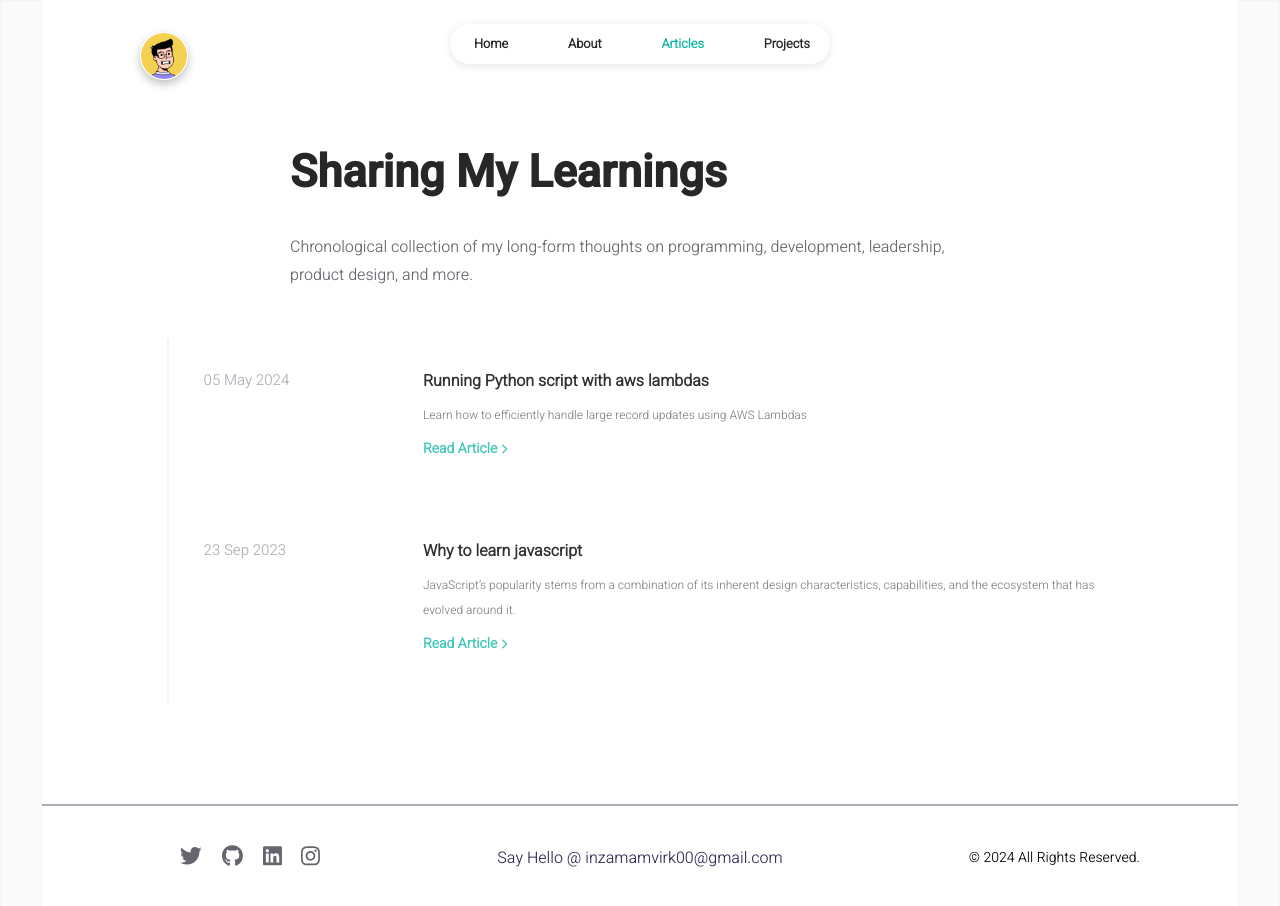
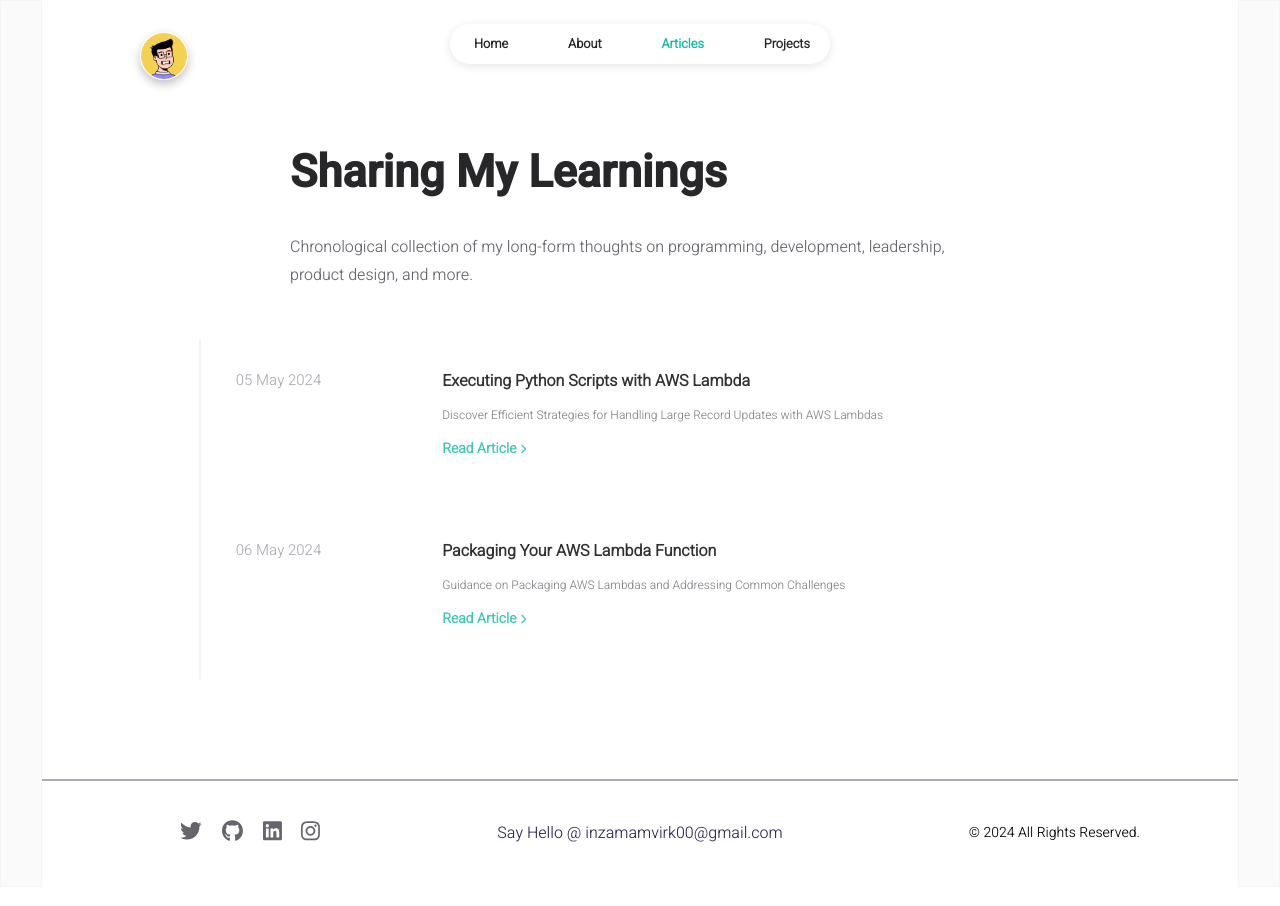
Before and after one commit to inzamam-virk/inzamam-virk.github.io, a React (Create React App) app: page /articles in a window 1280 px wide. Shown: the top 906 px of the page. Built offline with nearby package versions, Linux system fonts and the light colour scheme; no server answers.

Commit message:
Update experience

```diff
--- a/src/components/about/experience.jsx
+++ b/src/components/about/experience.jsx
@@ -25,9 +25,9 @@ const Experience = () => {
                 </div>
                 <div className="experience-details">
                     <p1>
-                        Build and scaled enterprise level applications using MERN Stack and Java based technologies.
-                        Played a key role in ensuring code quality and finalizing design level requirements. Successfully implemented key features in
-                        a musical company product and a real-estate portal, enhanced functionalities and streamlined deployment .
+                        Developed and scaled enterprise-level applications using Java technologies and MERN Stack.
+                        Played a pivotal role in ensuring code quality and finalizing design requirements. Successfully implemented key features for
+                        a music industry product and a real estate portal, enhancing functionalities and streamlining deployment processes.
                     </p1>
                 </div>
             </div>
--- a/src/data/articles.js
+++ b/src/data/articles.js
@@ -1,12 +1,10 @@
-import React from "react";
-import Content from "./articles/ContentPage";
 
 function article_1() {
 	return {
 		date: "05 May 2024",
-		title: "Running Python script with aws lambdas",
+		title: "Executing Python Scripts with AWS Lambda",
 		description:
-			"Learn how to efficiently handle large record updates using AWS Lambdas",
+			"Discover Efficient Strategies for Handling Large Record Updates with AWS Lambdas",
 		keywords: [
 			"python",
 			"script",
@@ -31,17 +29,17 @@ function article_1() {
 
 function article_2() {
 	return {
-		date: "23 Sep 2023",
-		title: "Why to learn javascript",
+		date: "06 May 2024",
+		title: "Packaging Your AWS Lambda Function",
 		description:
-			"JavaScript’s popularity stems from a combination of its inherent design characteristics, capabilities, and the ecosystem that has evolved around it.",
+			"Guidance on Packaging AWS Lambdas and Addressing Common Challenges",
 		keywords: [
-			"Why to learn javascript",
-			"Inzamam",
-			"InzamamVirk",
+			"AWS",
+			"script",
+			"aws lambda",
 			"Inzamam Virk",
 		],
-		link:'',
+		link:'https://inzamamvirk.hashnode.dev/package-your-aws-lambda',
 		style: `
 				.article-content {
 					display: flex;
--- a/src/data/user.js
+++ b/src/data/user.js
@@ -51,7 +51,7 @@ const INFO = {
 		{
 			title: "apnimanzil.com",
 			description:
-				"A map based Real-estate portal where agencies post their properties to show them to the world.",
+				"A map-based real estate portal where agencies can showcase their properties to a global audience.",
 			logo: ["./tech-icons/reactjs.svg", "./tech-icons/nodejs.svg"],
 			linkText: "Link",
 			link: "https://apnimanzil.com/",
--- a/src/pages/projects.jsx
+++ b/src/pages/projects.jsx
@@ -42,7 +42,7 @@ const Projects = () => {
 							Unlocking Practical Concepts
 						</div>
 						<div className="subtitle projects-subtitle">
-							Some interprise level projects I've been worked on.
+							Enterprise-level projects I have worked on.
 						</div>
 
 						<div className="projects-list">
```
